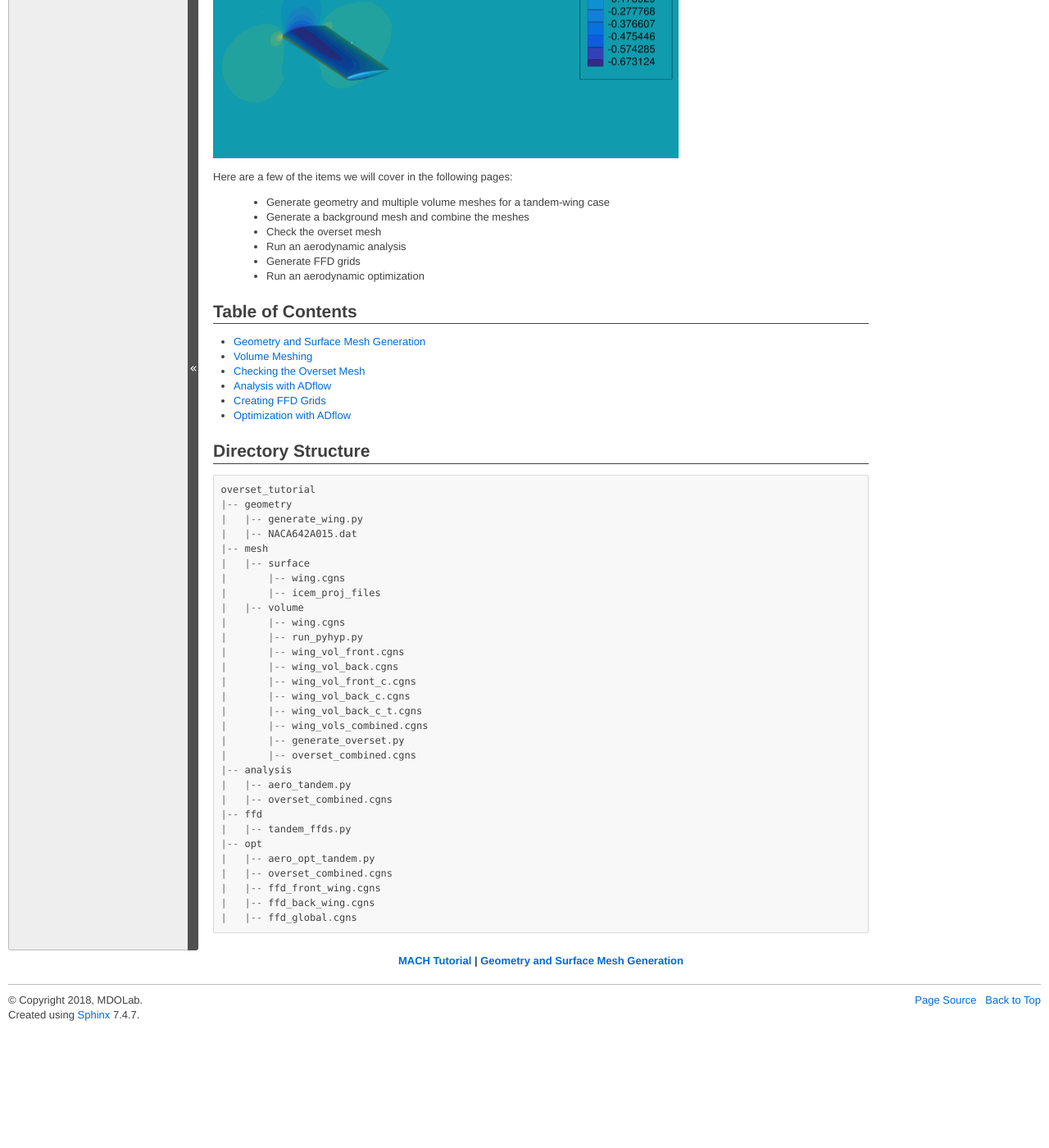
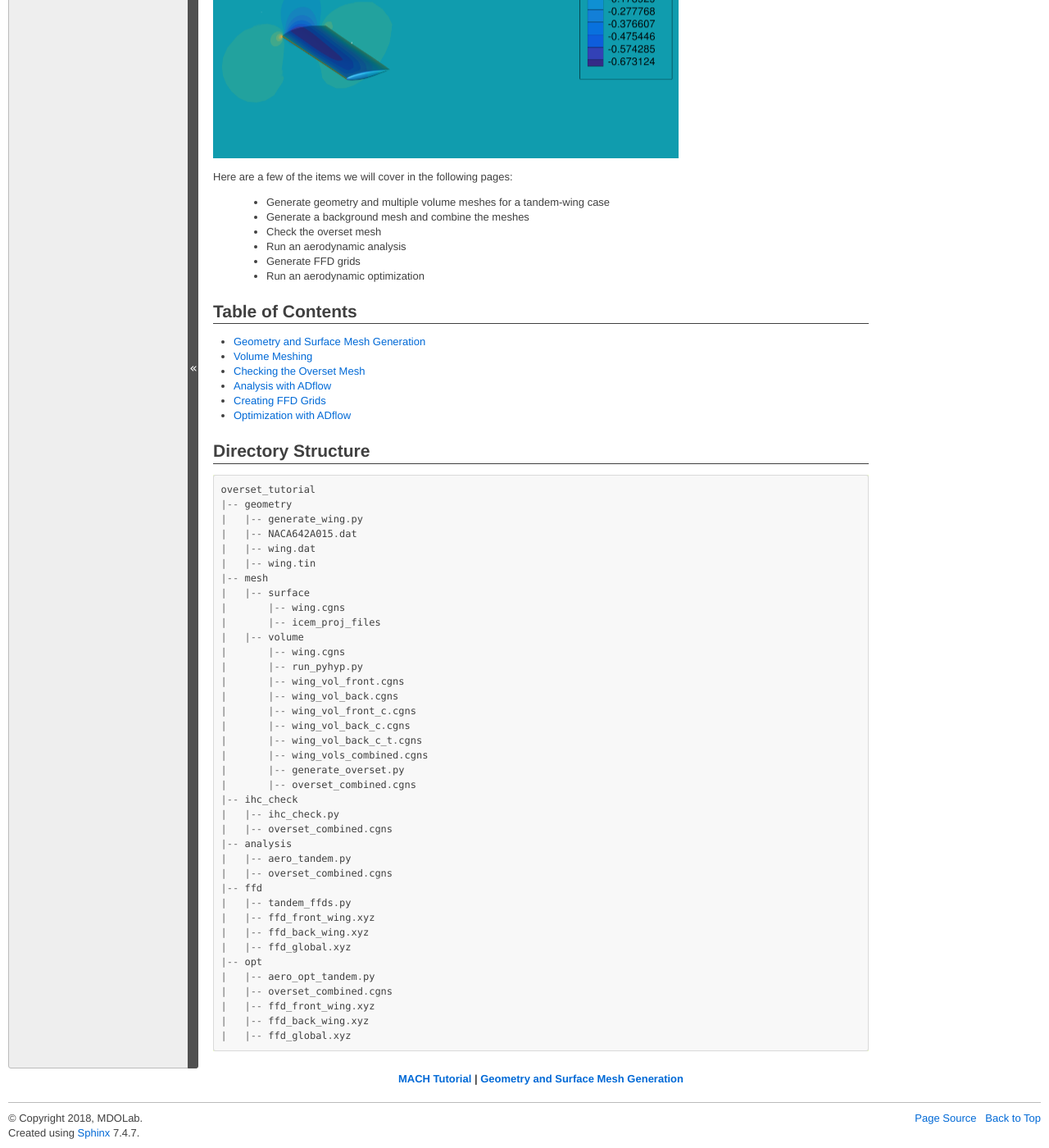
Before and after one commit to LMisTianWang/MACHtutorial, a Sphinx documentation site: the page built from doc/overset_overview.rst, in a window 1280 px wide and 1400 px high, scrolled down 586 px. Shown: the whole window at 82% size. Built offline with Sphinx 7.4.7, drawn with Linux system fonts in a browser that asks for light colours; before the commit the page ends 1842 px from its top, so only the background shows below that.

Commit message:
edits to overset tutorial overview and opt

```diff
--- a/doc/overset_opt.rst
+++ b/doc/overset_opt.rst
@@ -90,5 +90,10 @@ Run the script:
 This will probably take over a day to run on a 4 core desktop computer for the meshes used in this tutorial.
 But after a few iterations you can used the saved CGNS solution files and Tecplot to see how the geometry is being changed by the optimizer.
 
+The final optimized lift distributions for this problem will look like the following:
+
+.. image:: images/overset_opt_lift_dist.png
+  :scale: 60
+
 .. centered::
     :ref:`overset_ffds` | :ref:`intro`
--- a/doc/overset_overview.rst
+++ b/doc/overset_overview.rst
@@ -51,6 +51,8 @@ Directory Structure
     |-- geometry
     |   |-- generate_wing.py
     |   |-- NACA642A015.dat
+    |   |-- wing.dat
+    |   |-- wing.tin
     |-- mesh
     |   |-- surface
     |       |-- wing.cgns
@@ -66,17 +68,23 @@ Directory Structure
     |       |-- wing_vols_combined.cgns
     |       |-- generate_overset.py
     |       |-- overset_combined.cgns
+    |-- ihc_check
+    |   |-- ihc_check.py
+    |   |-- overset_combined.cgns
     |-- analysis
     |   |-- aero_tandem.py
     |   |-- overset_combined.cgns
     |-- ffd
     |   |-- tandem_ffds.py
+    |   |-- ffd_front_wing.xyz
+    |   |-- ffd_back_wing.xyz
+    |   |-- ffd_global.xyz
     |-- opt
     |   |-- aero_opt_tandem.py
     |   |-- overset_combined.cgns
-    |   |-- ffd_front_wing.cgns
-    |   |-- ffd_back_wing.cgns
-    |   |-- ffd_global.cgns
+    |   |-- ffd_front_wing.xyz
+    |   |-- ffd_back_wing.xyz
+    |   |-- ffd_global.xyz
 
 .. centered::
     :ref:`intro` | :ref:`overset_geom`
```
Also changed, not shown: doc/images/overset_opt_lift_dist.png (added), 4 other files.
